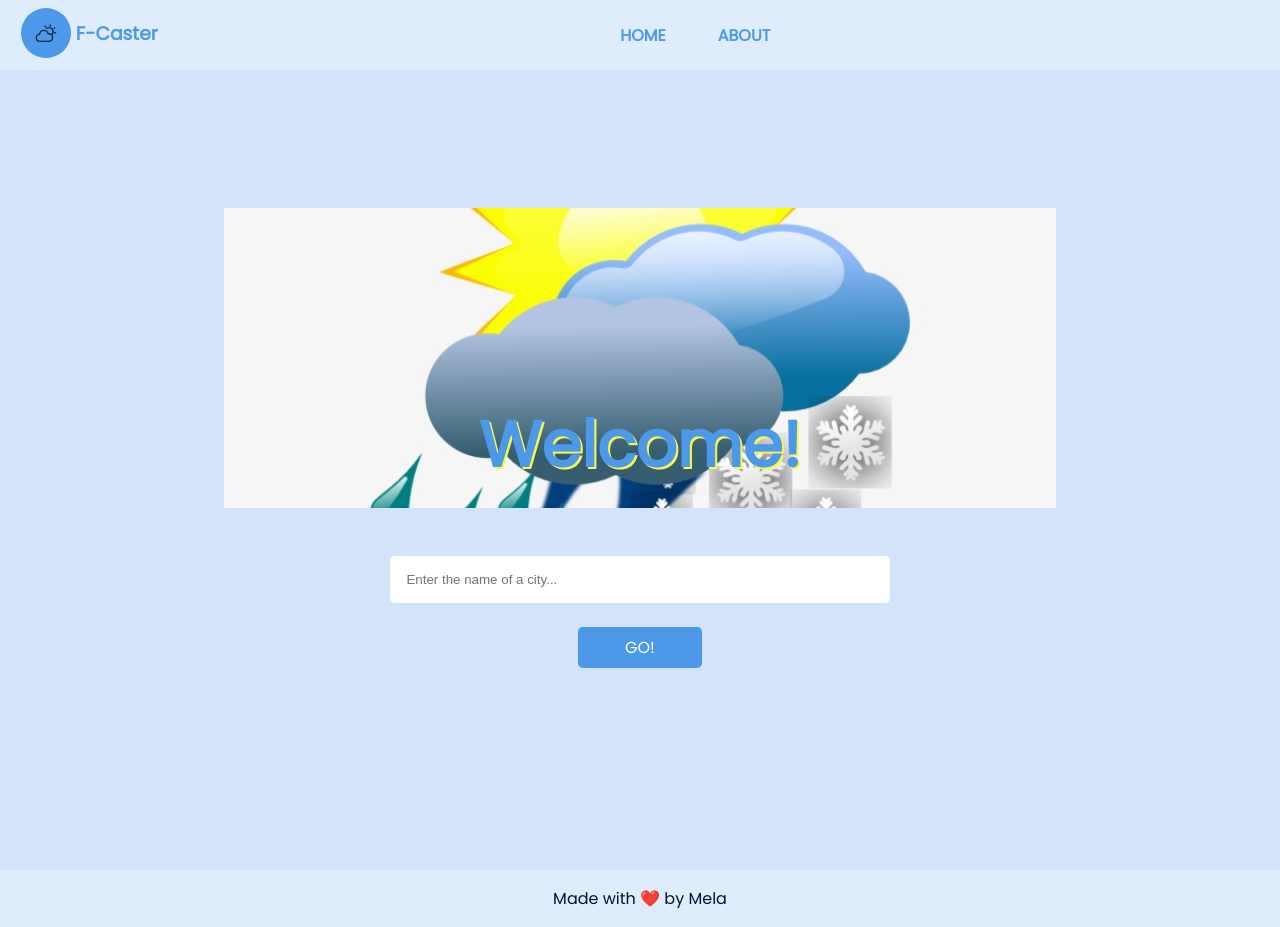
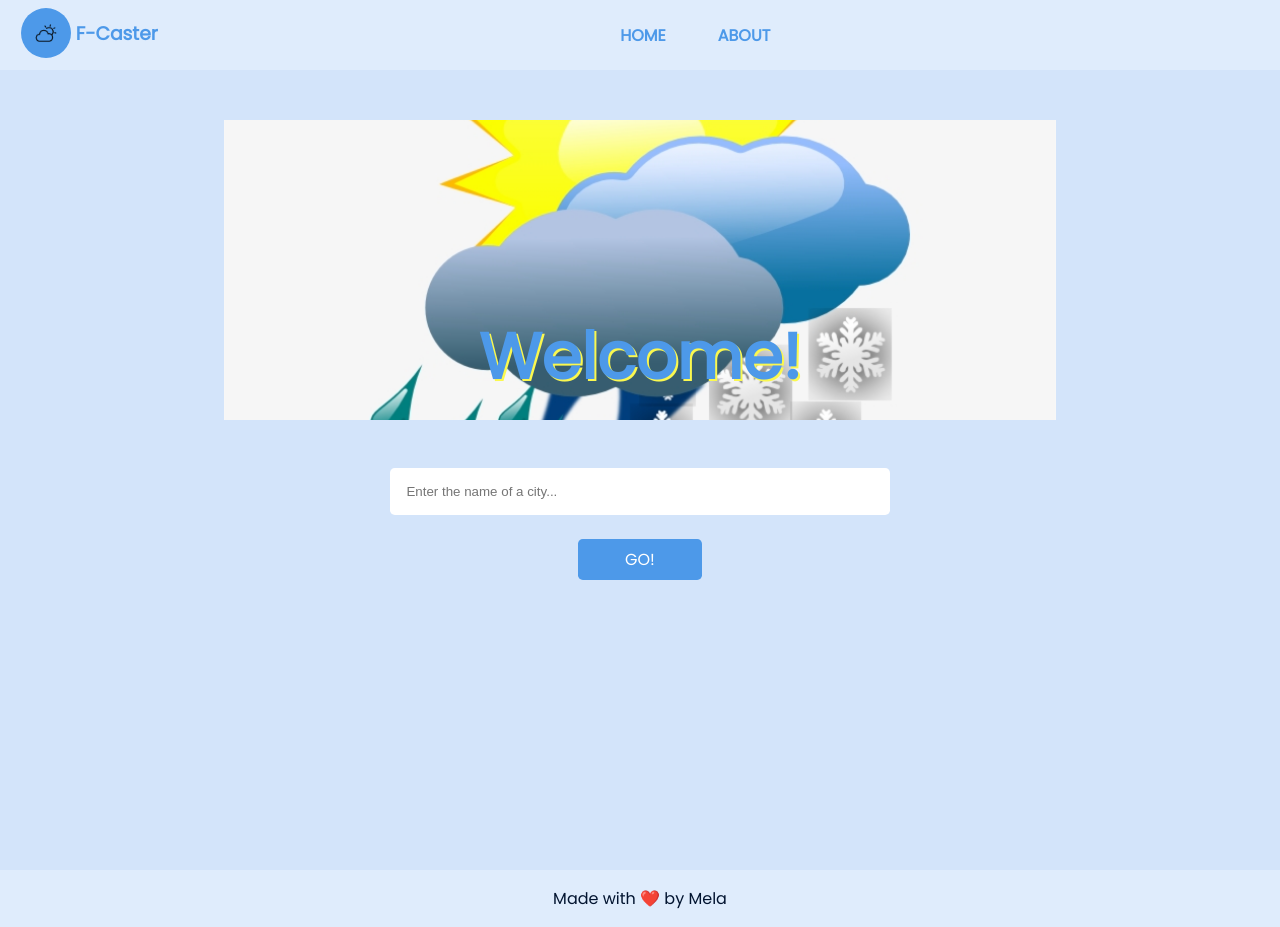
Before and after one commit to Wilmela/weather-check, a React (Create React App) app: page / in a window 1280 px wide. Built offline with nearby package versions, Linux system fonts and the light colour scheme.

Commit message:
adjusted margin-top for hero image

```diff
--- a/src/components/header/Header.css
+++ b/src/components/header/Header.css
@@ -1,7 +1,6 @@
 .app__header {
   width: 100%;
   height: 300px;
-
   background: url("../../assets//weather-header.png") no-repeat center
     center/cover;
 
@@ -22,4 +21,7 @@ h1 {
   h1 {
     font-size: 4rem;
   }
+  .app__header {
+    margin-top: 50px;
+  }
 }
--- a/src/pages/home/Home.css
+++ b/src/pages/home/Home.css
@@ -3,7 +3,6 @@
   height: 100vh;
   display: flex;
   flex-direction: column;
-  justify-content: center;
   align-items: center;
 
 }
```
Also changed, not shown: src/components/header/Header.jsx (+3 -4 lines).
